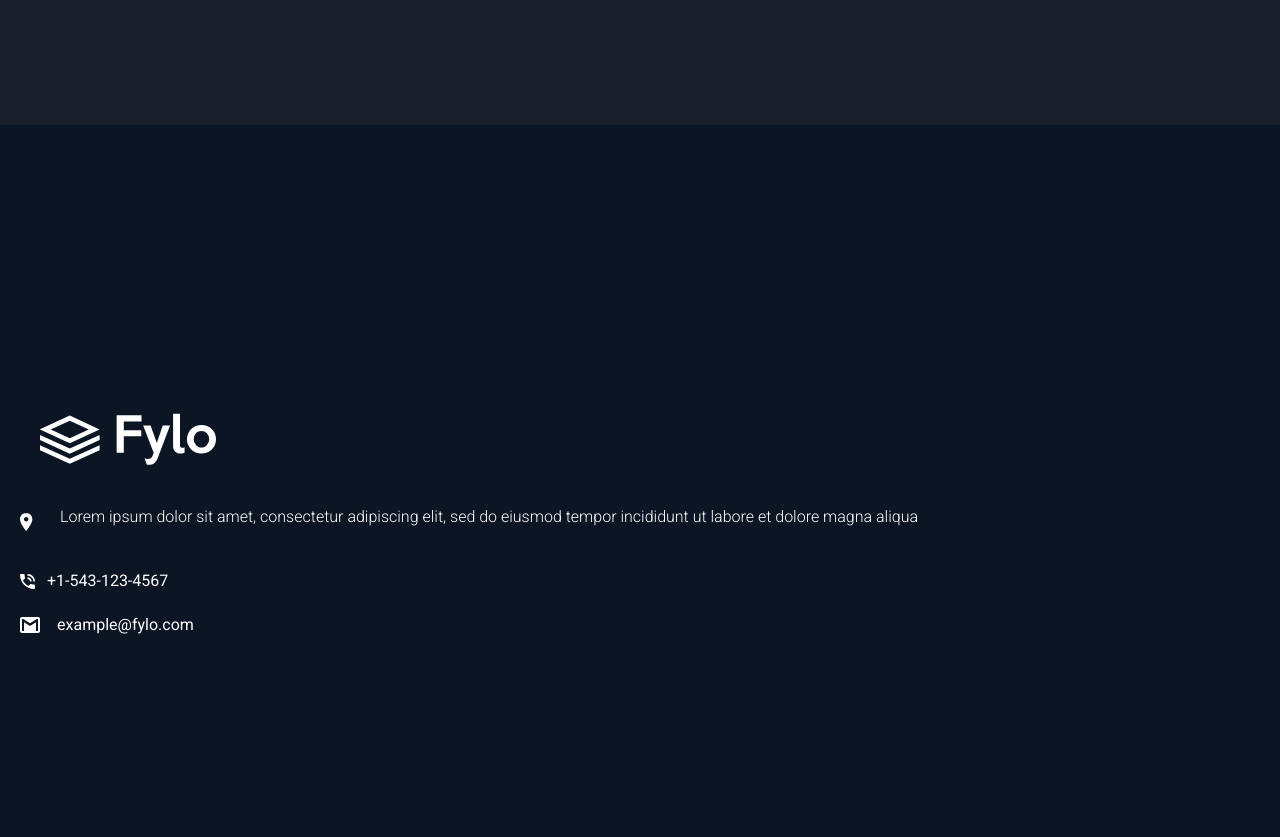
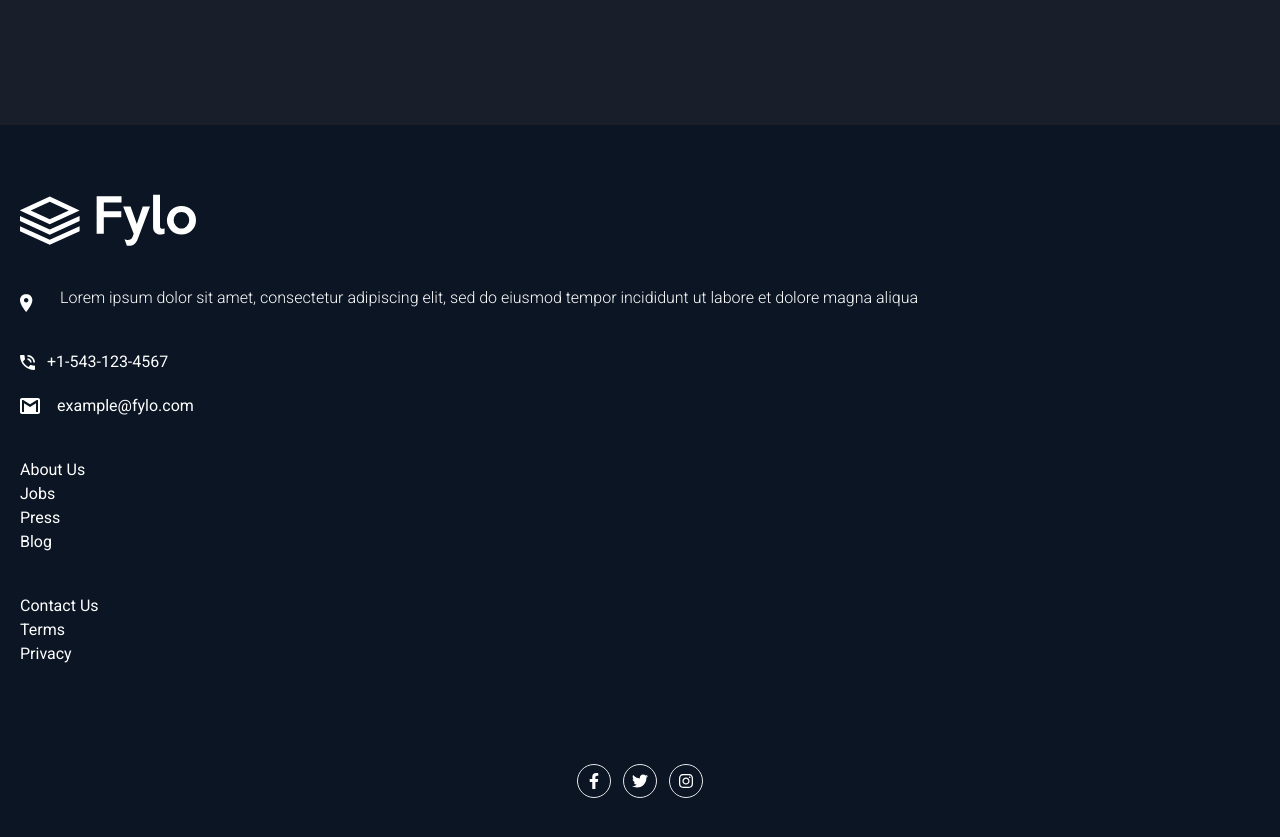
Before and after one commit to code-looney/fylo-landing-page, a React (Vite) app: page / in a window 1280 px wide. Shown: the part 3180-4017 px from the top of the page. Built offline with nearby package versions, Linux system fonts and the light colour scheme.

Commit message:
created footer desk

```diff
--- a/src/components/Footer.jsx
+++ b/src/components/Footer.jsx
@@ -10,18 +10,18 @@ const Footer = () => {
 
   return (
     <Container className='bg-sec text-white h-screen flex outline'>
-        <Container className='w-full flex flex-col gap-10 justify-center outline pl-5'>
+        <Container className='w-full flex flex-col gap-10 justify-center'>
           <Container className='w-52 flex translate-x-[20px]'>
             <Logo />
           </Container>
-          <Container className='flex gap-5'>
+          <Container className='flex gap-5 pl-5'>
             <Container className='w-5 relative h-full translate-y-[8px] '>
               <Icon iconURL='src/images/icon-location.svg' />
           </Container>
             <Paragraph className='font-thin'>Lorem ipsum dolor sit amet,<br className='block md:hidden' /> consectetur adipiscing elit, sed do<br className='block md:hidden' /> eiusmod tempor incididunt ut labore<br className='block md:hidden' /> et
               dolore magna aliqua</Paragraph>
           </Container>
-          <Container className='flex flex-col gap-5'>
+          <Container className='flex flex-col gap-5 pl-5'>
               <Container className='flex gap-3 items-center'>
                 <Container className='w-[15px]'>
                   <Icon iconURL='src/images/icon-phone.svg' />
@@ -35,6 +35,24 @@ const Footer = () => {
                 <Link>example@fylo.com</Link>
               </Container>
           </Container>
+          <Container className='flex flex-col gap-10 pl-5'>
+            <Container className='flex flex-col'>
+                <Link href='#'>About Us</Link>
+                <Link href='#'>Jobs</Link>
+                <Link href='#'>Press</Link>
+                <Link href='#'>Blog</Link>
+          </Container>
+
+              <Container className='flex flex-col'>
+                <Link href='#'>Contact Us</Link>
+                <Link href='#'>Terms</Link>
+                <Link href='#'>Privacy</Link>
+              </Container>
+          </Container>
+
+          <Container className='flex w- h-[150px] items-center justify-center'>
+            <Socials socialClassName='flex gap-3' />
+          </Container>
         </Container>
     </Container>
   )
```
